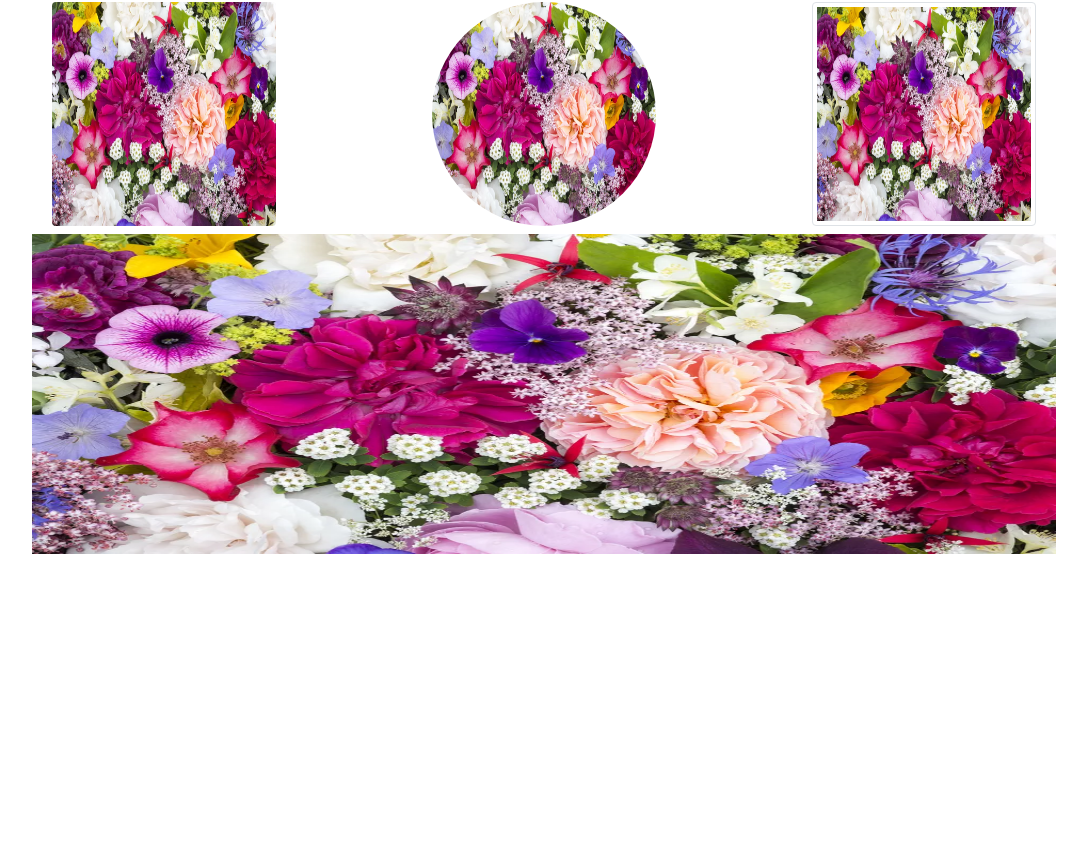
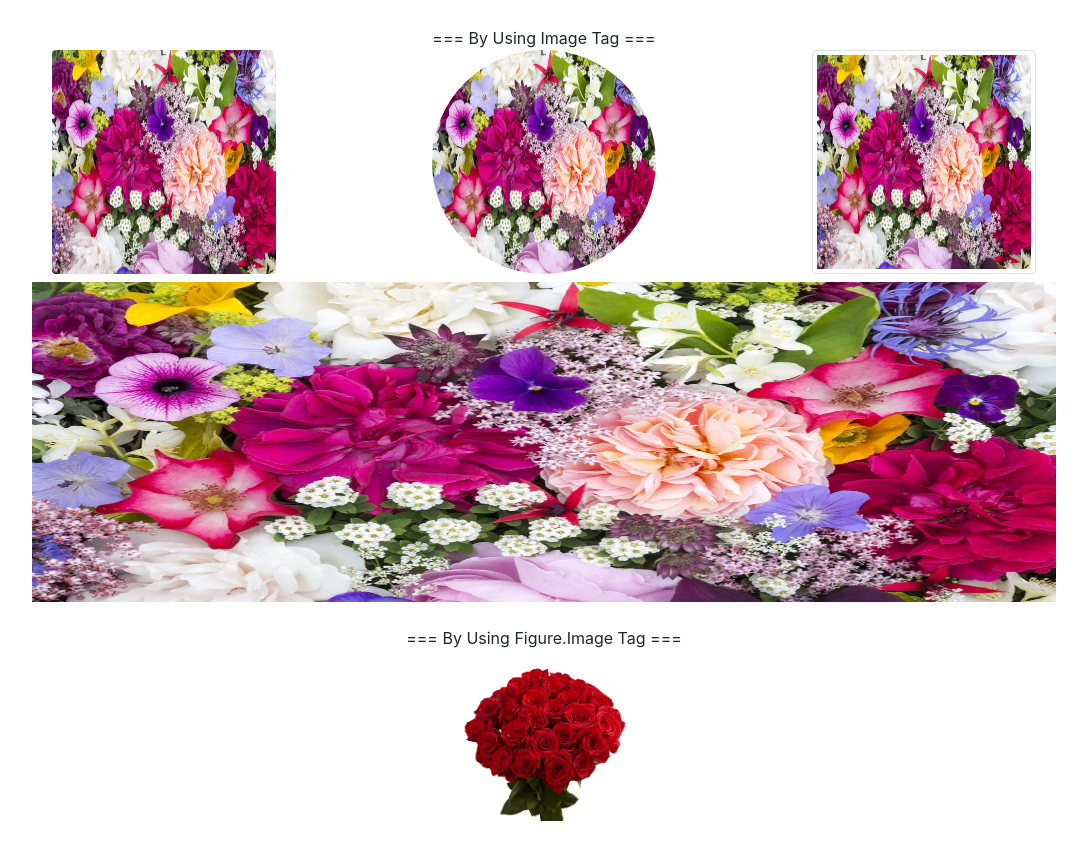
Before and after one commit to Khwajapasha/Boosrtrap-Practice, a React (Create React App) app: page / in a window 1280 px wide. Shown: the part 458-1303 px from the top of the page, without its empty margins (96-1183 px from the left). Before the commit the page ends 1012 px from the top, so only its background shows below. Built offline with nearby package versions, Linux system fonts and the light colour scheme.

Commit message:
image by using Figure.Images tag

```diff
--- a/src/Component/MainBodySection/ImagesComponent/AllImages.jsx
+++ b/src/Component/MainBodySection/ImagesComponent/AllImages.jsx
@@ -1,4 +1,5 @@
 import React from "react";
+import { FigureImage } from "./FigureImage";
 import { ImagesBasicShapes } from "./ImagesBasicShapes";
 import { ImagesFluid } from "./ImagesFluid";
 export const AllImages = () => {
@@ -7,6 +8,7 @@ export const AllImages = () => {
       <div>
         <ImagesBasicShapes />
         <ImagesFluid />
+        <FigureImage />
       </div>
     </React.Fragment>
   );
--- /dev/null
+++ b/src/Component/MainBodySection/ImagesComponent/FigureImage.jsx
@@ -0,0 +1,20 @@
+import React from "react";
+import { Figure } from "react-bootstrap";
+export const FigureImage = () => {
+  return (
+    <div>
+      <br />
+      === By Using Figure.Image Tag ===
+      <br />
+      <Figure>
+        <Figure.Image
+          width={171}
+          height={180}
+          alt="171x180"
+          src="Assets/RoyalRedFlower.jpg"
+        />
+        <Figure.Caption></Figure.Caption>
+      </Figure>
+    </div>
+  );
+};
--- a/src/Component/MainBodySection/ImagesComponent/ImagesBasicShapes.jsx
+++ b/src/Component/MainBodySection/ImagesComponent/ImagesBasicShapes.jsx
@@ -3,6 +3,8 @@ import { Container, Row, Col, Image } from "react-bootstrap";
 export const ImagesBasicShapes = () => {
   return (
     <Container className="mt-2">
+      <br />
+      === By Using Image Tag ===
       <Row>
         <Col xs={12} sm={8} md={4} lg={4}>
           <Image
```
